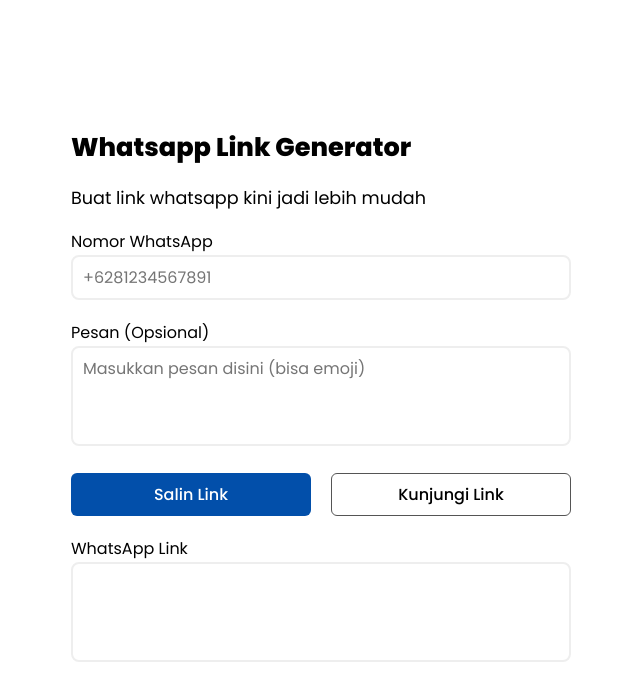
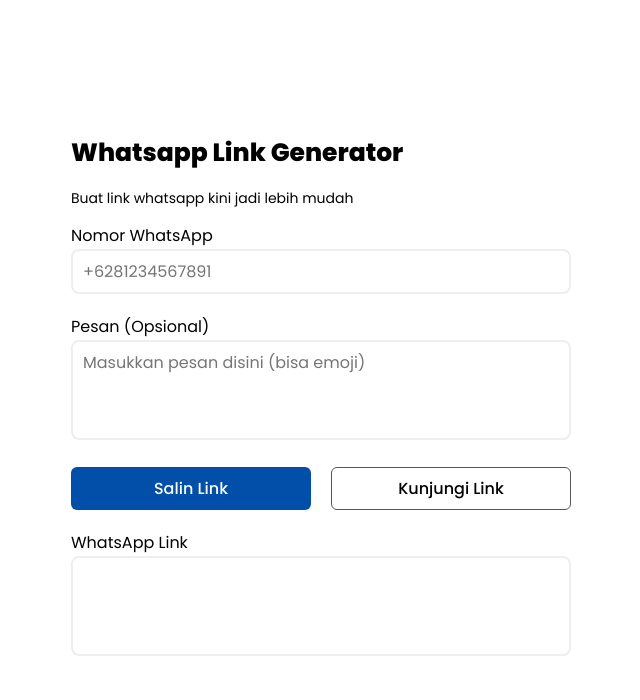
Before and after one commit to FahmiPostman/whatsapp-tool, a plain HTML site: page index.html in a window 1280 px wide. Shown: the whole page, without its empty margins (319-959 px from the left). Drawn offline with Linux system fonts and the light colour scheme.

Commit message:
Update style.css

```diff
--- a/style.css
+++ b/style.css
@@ -1,12 +1,12 @@
 @import url('https://fonts.googleapis.com/css?family=Poppins:wght@300;400;500;600;700;800&display=swap');
 
 p {
-    font-size: 1.1rem;
+    font-size: 14px;
     font-weight: 400;
 }
 
 h1 {
-    font-size: 1.6rem;
+    font-size: 25px;
     font-weight: 800;
 
 }
```
